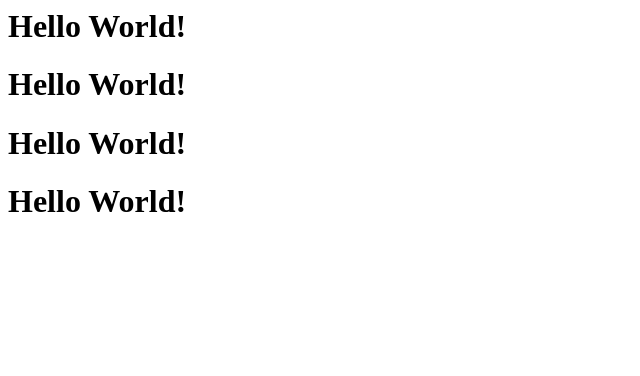
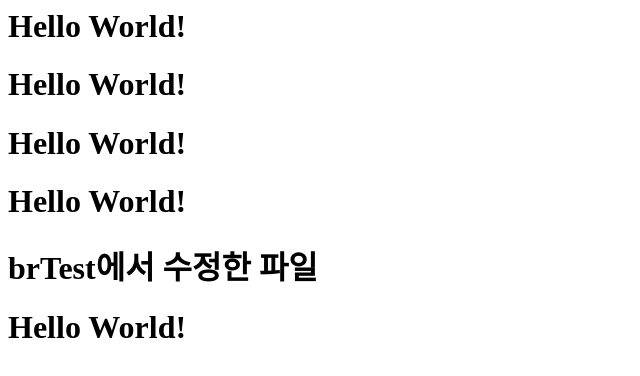
Before and after one commit to HeeEun-Lee/OSS_1, a plain HTML site: page index.html in a window 1280 px wide. Shown: the whole page, without its empty margins (0-640 px from the left). Drawn offline with Linux system fonts and the light colour scheme.

Commit message:
brTest first commit

```diff
--- a/index.html
+++ b/index.html
@@ -7,5 +7,7 @@
         <h1>Hello World!</h1>
         <h1>Hello World!</h1>
         <h1>Hello World!</h1>
+        <h1>brTest에서 수정한 파일</h1>
+        <h1>Hello World!</h1>
     </body>
 </html>
```
